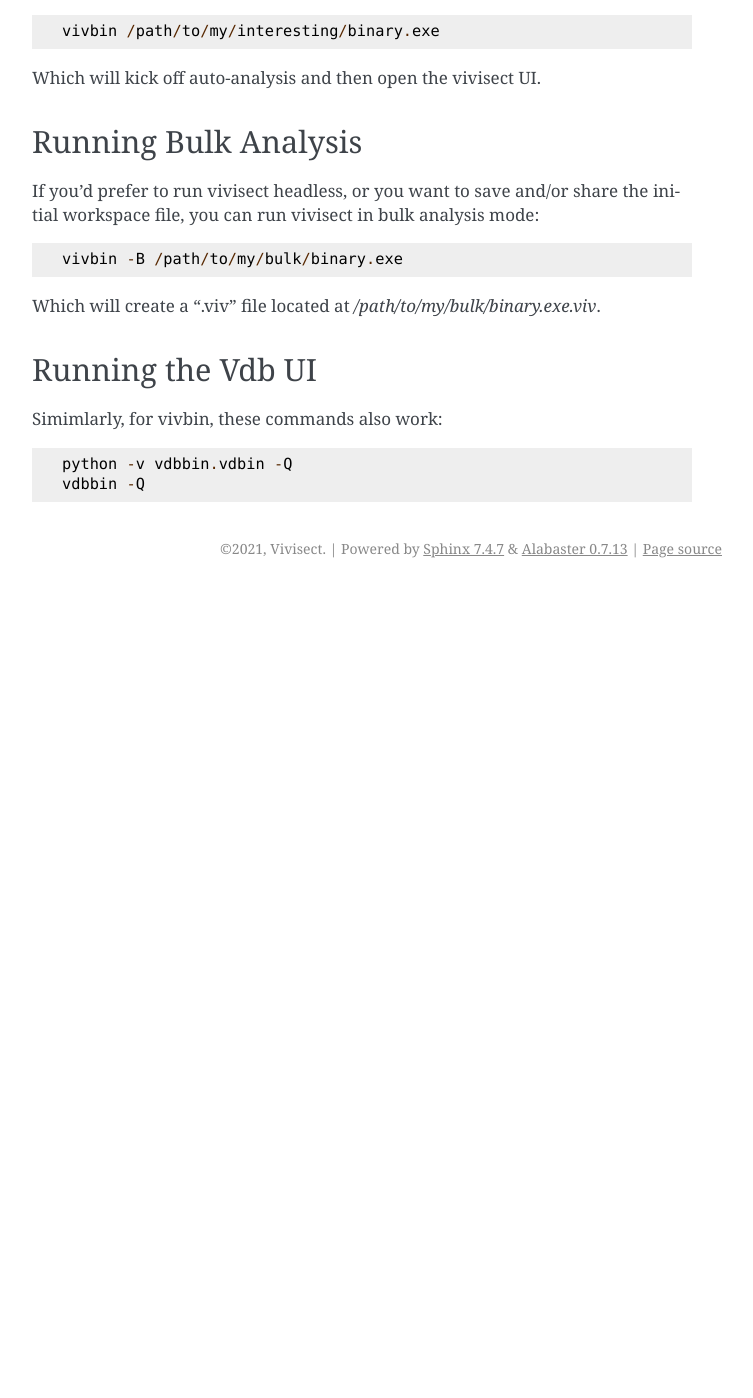
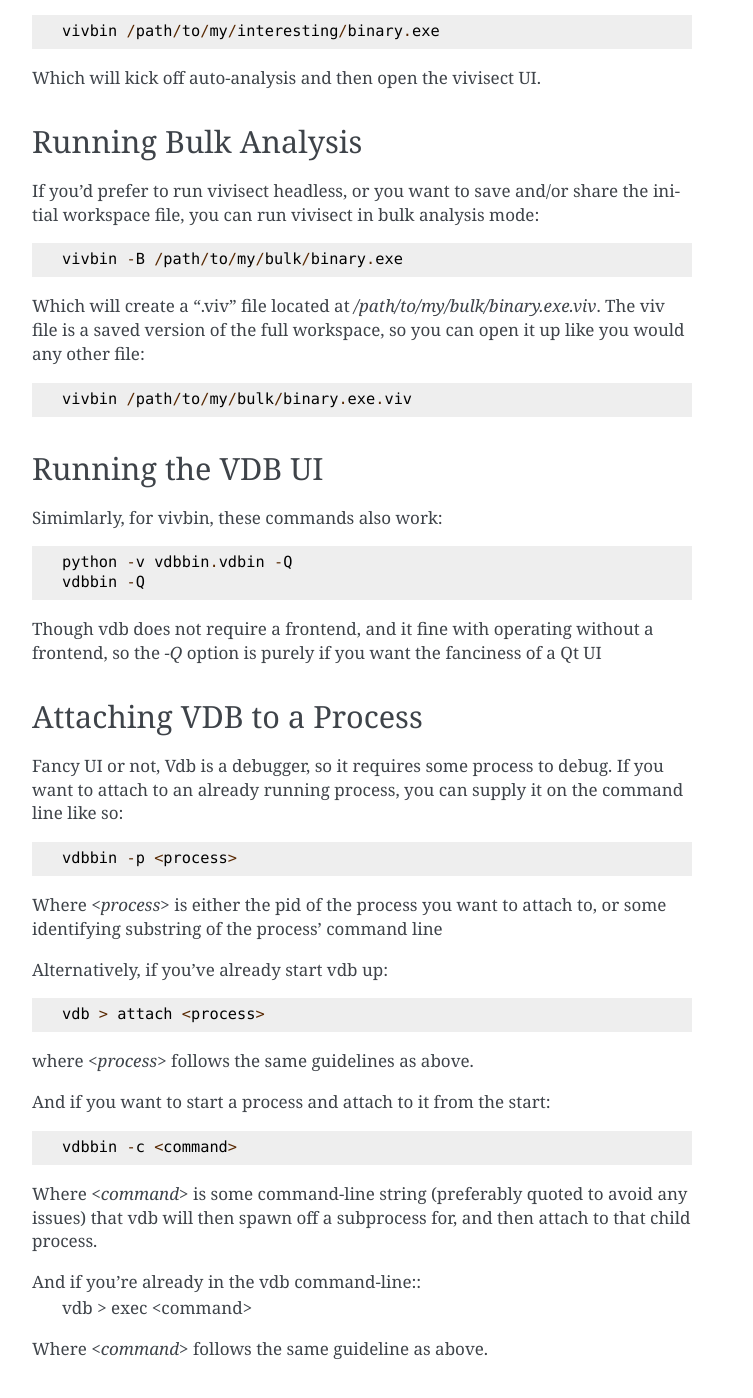
Before and after one commit to vivisect/vivisect, a Sphinx documentation site: the page built from docs/vivisect/quickstart.rst, in a window 1280 px wide and 1400 px high, scrolled down 1321 px. Shown: the whole window, without its empty margins (388-1141 px from the left). Built offline with Sphinx 7.4.7, drawn with Linux system fonts in a browser that asks for light colours; before the commit the page ends 1909 px from its top, so only the background shows below that; some of the changed text lies outside the part shown.

Commit message:
some more blurbs on vdb

```diff
--- a/docs/vivisect/quickstart.rst
+++ b/docs/vivisect/quickstart.rst
@@ -66,12 +66,42 @@
 
     vivbin -B /path/to/my/bulk/binary.exe
 
-Which will create a ".viv" file located at `/path/to/my/bulk/binary.exe.viv`.
+Which will create a ".viv" file located at `/path/to/my/bulk/binary.exe.viv`. The viv file is a saved version of the full workspace, so you can open it up like you would any other file::
 
-Running the Vdb UI
+    vivbin /path/to/my/bulk/binary.exe.viv
+
+Running the VDB UI
 ==================
 
 Simimlarly, for vivbin, these commands also work::
 
     python -v vdbbin.vdbin -Q
     vdbbin -Q
+
+Though vdb does not require a frontend, and it fine with operating without a frontend, so the `-Q` option is purely if you want the fanciness of a Qt UI
+
+Attaching VDB to a Process
+==========================
+
+Fancy UI or not, Vdb is a debugger, so it requires some process to debug. If you want to attach to an already running process, you can supply it on the command line like so::
+
+    vdbbin -p <process>
+
+Where `<process>` is either the pid of the process you want to attach to, or some identifying substring of the process' command line
+
+Alternatively, if you've already start vdb up::
+
+    vdb > attach <process>
+
+where `<process>` follows the same guidelines as above.
+
+And if you want to start a process and attach to it from the start::
+
+    vdbbin -c <command>
+
+Where `<command>` is some command-line string (preferably quoted to avoid any issues) that vdb will then spawn off a subprocess for, and then attach to that child process.
+
+And if you're already in the vdb command-line::
+    vdb > exec <command>
+
+Where `<command>` follows the same guideline as above.
```
